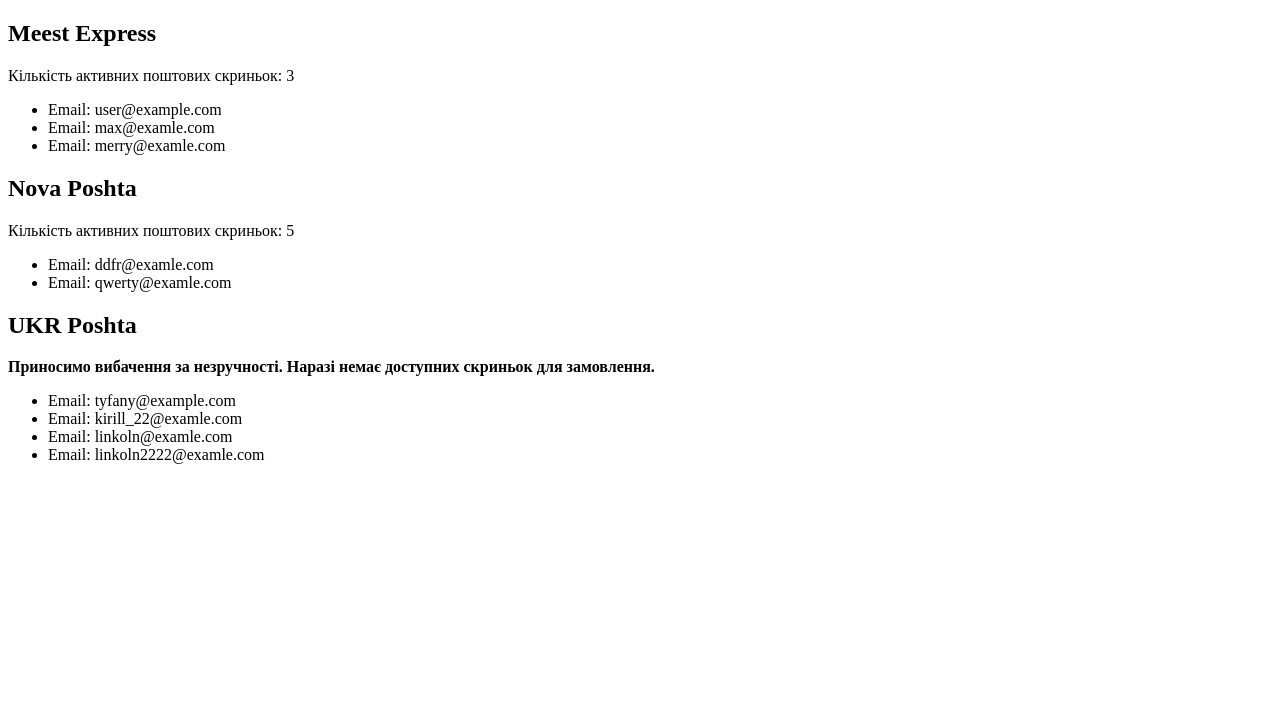
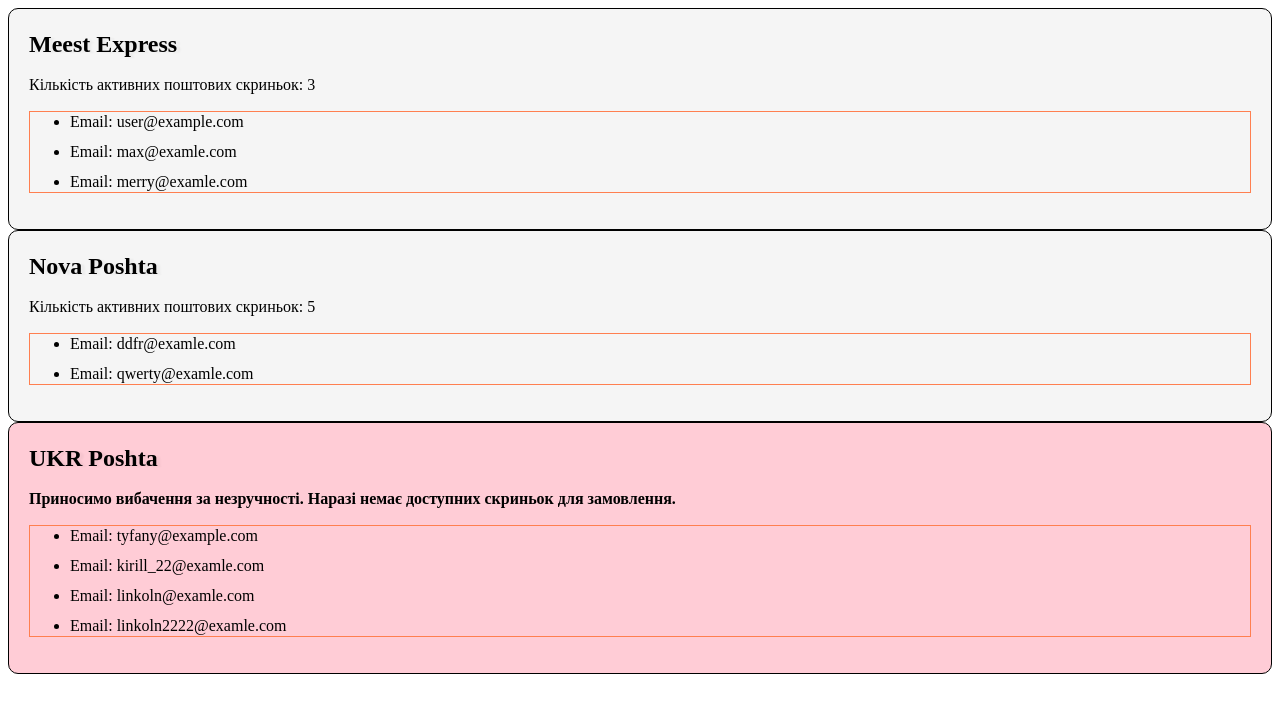
Before and after one commit to fedevychr/fs-98-react, a React (Vite) app: page / in a window 1280 px wide. Shown: the top 712 px of the page. Built offline with nearby package versions, Linux system fonts and the light colour scheme.

Commit message:
add styles, new components

```diff
--- a/package.json
+++ b/package.json
@@ -10,6 +10,7 @@
     "preview": "vite preview"
   },
   "dependencies": {
+    "clsx": "^2.1.0",
     "react": "^18.2.0",
     "react-dom": "^18.2.0"
   },
--- a/src/App.jsx
+++ b/src/App.jsx
@@ -1,36 +1,40 @@
-import MailBox from './components/MailBox';
+import MailBox from './components/MailBox/MailBox';
 
-const meestExpressUsers = [
-  { id: "1", userEmail: "user@example.com" },
-  { id: "2", userEmail: "max@examle.com" },
-  { id: "3", userEmail: "merry@examle.com" },
-];
-const novaPoshtaUsers = [
-  { id: "22", userEmail: "ddfr@examle.com" },
-  { id: "33", userEmail: "qwerty@examle.com" },
-];
-const ukrPoshtaUsers = [
-  { id: "111", userEmail: "tyfany@example.com" },
-  { id: "222", userEmail: "kirill_22@examle.com" },
-  { id: "333", userEmail: "linkoln@examle.com" },
-  { id: "3443", userEmail: "linkoln2222@examle.com" },
-];
+import meestExpressUsers from './meestExspess.json'
+import novaPoshtaUsers from './novaPoshta.json'
+import ukrPoshtaUsers from './ukrPoshta.json'
+
+// const meestExpressUsers = [
+//   { id: "1", userEmail: "user@example.com" },
+//   { id: "2", userEmail: "max@examle.com" },
+//   { id: "3", userEmail: "merry@examle.com" },
+// ];
+// const novaPoshtaUsers = [
+//   { id: "22", userEmail: "ddfr@examle.com" },
+//   { id: "33", userEmail: "qwerty@examle.com" },
+// ];
+// const ukrPoshtaUsers = [
+//   { id: "111", userEmail: "tyfany@example.com" },
+//   { id: "222", userEmail: "kirill_22@examle.com" },
+//   { id: "333", userEmail: "linkoln@examle.com" },
+//   { id: "3443", userEmail: "linkoln2222@examle.com" },
+// ];
 
 function App() {
   return (
     <div>
       <MailBox
-        boxUsers={meestExpressUsers}
+        users={meestExpressUsers}
         boxTitle="Meest Express"
         mailBoxCount={3}
       />
       <MailBox
-        boxUsers={novaPoshtaUsers}
+        users={novaPoshtaUsers}
         boxTitle="Nova Poshta"
         mailBoxCount={5}
       />
       <MailBox
-        boxUsers={ukrPoshtaUsers}
+        users={ukrPoshtaUsers}
         boxTitle="UKR Poshta"
       />
     </div>
--- a/src/components/MailBox.jsx
+++ b/src/components/MailBox/MailBox.jsx
@@ -1,10 +1,20 @@
 //  rafce ->  snippet for react functional component
+import clsx from 'clsx';
+import css from './MailBox.module.css';
+import MailBoxList from '../MailBoxList/MailBoxList';
 
-const MailBox = ({ boxUsers, boxTitle, mailBoxCount = 0 }) => {
+const MailBox = ({ users, boxTitle, mailBoxCount = 0 }) => {
+  const isMailBoxIsFull = mailBoxCount === 0;
+
+
+
   return (
-    <div>
-      <h2>{boxTitle}</h2>
-      {mailBoxCount === 0 ? (
+    <div className={clsx(css.mailbox, {
+      [css.full]: isMailBoxIsFull,
+      })}
+    >
+      <h2 className={css.mailboxTitle}>{boxTitle}</h2>
+      {isMailBoxIsFull ? (
         <p>
           <b>
             Приносимо вибачення за незручності. Наразі немає доступних скриньок для замовлення.
@@ -14,11 +24,7 @@
         <p>Кількість активних поштових скриньок: {mailBoxCount}</p>
       )}
 
-      <ul>
-        {Array.isArray(boxUsers) && boxUsers.map((user) => {
-          return <li key={user.id}>Email: {user.userEmail}</li>
-        })}
-      </ul>
+      <MailBoxList users={users} />
     </div>
   );
 };
--- /dev/null
+++ b/src/components/MailBox/MailBox.module.css
@@ -0,0 +1,17 @@
+.mailbox {
+    border: 1px solid black;
+    padding: 20px;
+    border-radius: 10px;
+    background-color:  rgba(0, 0, 0, 0.04);
+    line-height: 1.25;
+}
+
+.mailbox.full {
+    background-color: rgba(255, 0, 51, 0.2);
+}
+
+.mailboxTitle {
+    margin-bottom: 15px;
+    margin-top: 0;
+    text-shadow: 4px 1px 2px rgba(0, 0, 0, 0.04);
+}
--- /dev/null
+++ b/src/components/MailBoxList/MailBoxList.jsx
@@ -0,0 +1,15 @@
+import MailBoxListItem from '../MailBoxListItem/MailBoxListItem';
+import css from './MailBoxList.module.css';
+
+const MailBoxList = ({ users }) => {
+  return (
+    <ul className={css.mailboxList}>
+      {Array.isArray(users) &&
+        users.map((user) => {
+          return <MailBoxListItem key={user.id} user={user} />;
+        })}
+    </ul>
+  );
+};
+
+export default MailBoxList;
--- /dev/null
+++ b/src/components/MailBoxList/MailBoxList.module.css
@@ -0,0 +1,6 @@
+.mailboxList {
+    display: flex;
+    flex-direction: column;
+    gap: 10px;
+    border: 1px solid coral;
+}
--- /dev/null
+++ b/src/components/MailBoxListItem/MailBoxListItem.jsx
@@ -0,0 +1,5 @@
+const MailBoxListItem = ({user}) => {
+  return <li>Email: {user.userEmail}</li>;
+};
+
+export default MailBoxListItem;
--- /dev/null
+++ b/src/meestExspess.json
@@ -0,0 +1,5 @@
+[
+  { "id": "1", "userEmail": "user@example.com" },
+  { "id": "2", "userEmail": "max@examle.com" },
+  { "id": "3", "userEmail": "merry@examle.com" }
+]
--- /dev/null
+++ b/src/novaPoshta.json
@@ -0,0 +1,4 @@
+[
+  { "id": "22", "userEmail": "ddfr@examle.com" },
+  { "id": "33", "userEmail": "qwerty@examle.com" }
+]
--- /dev/null
+++ b/src/ukrPoshta.json
@@ -0,0 +1,6 @@
+[
+  { "id": "111", "userEmail": "tyfany@example.com" },
+  { "id": "222", "userEmail": "kirill_22@examle.com" },
+  { "id": "333", "userEmail": "linkoln@examle.com" },
+  { "id": "3443", "userEmail": "linkoln2222@examle.com" }
+]
```
Also changed, not shown: .prettierrc.json (added), 1 other file (tests, documents, lock files or other folders).
